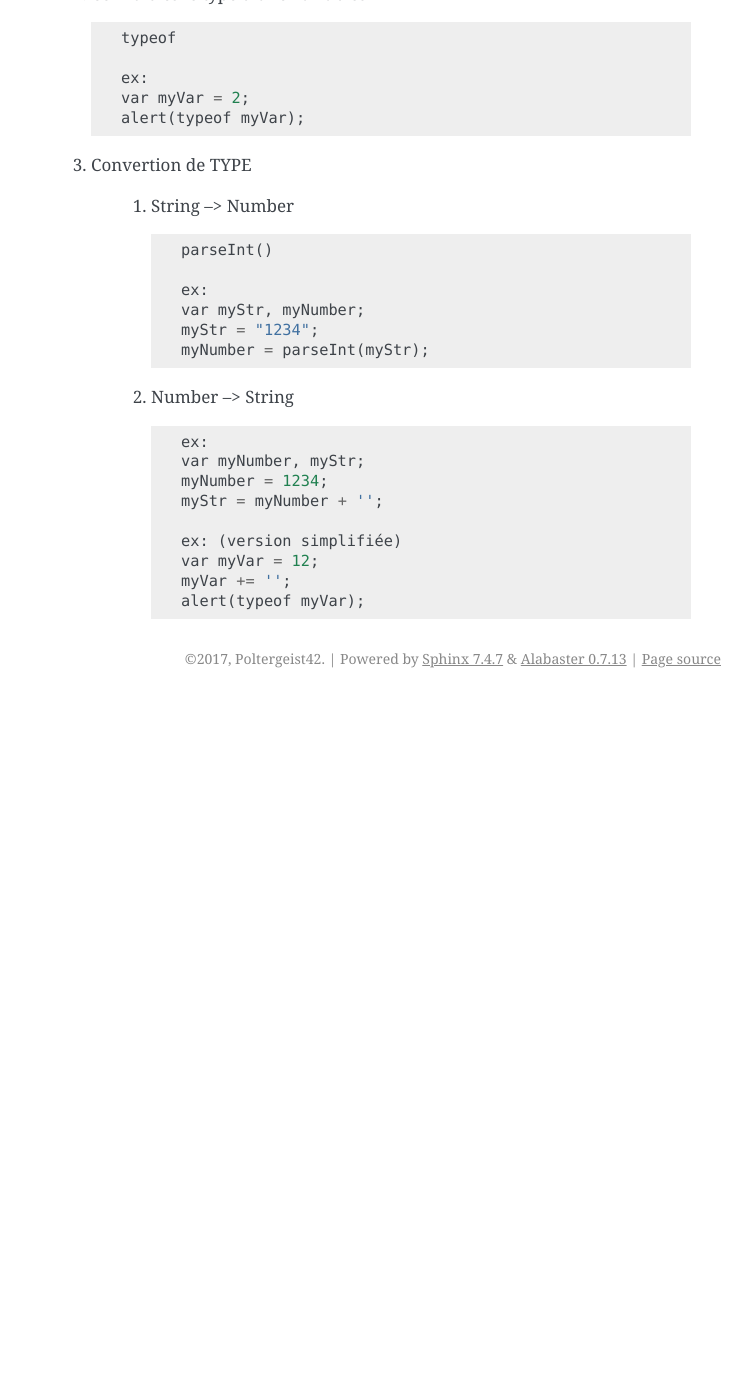
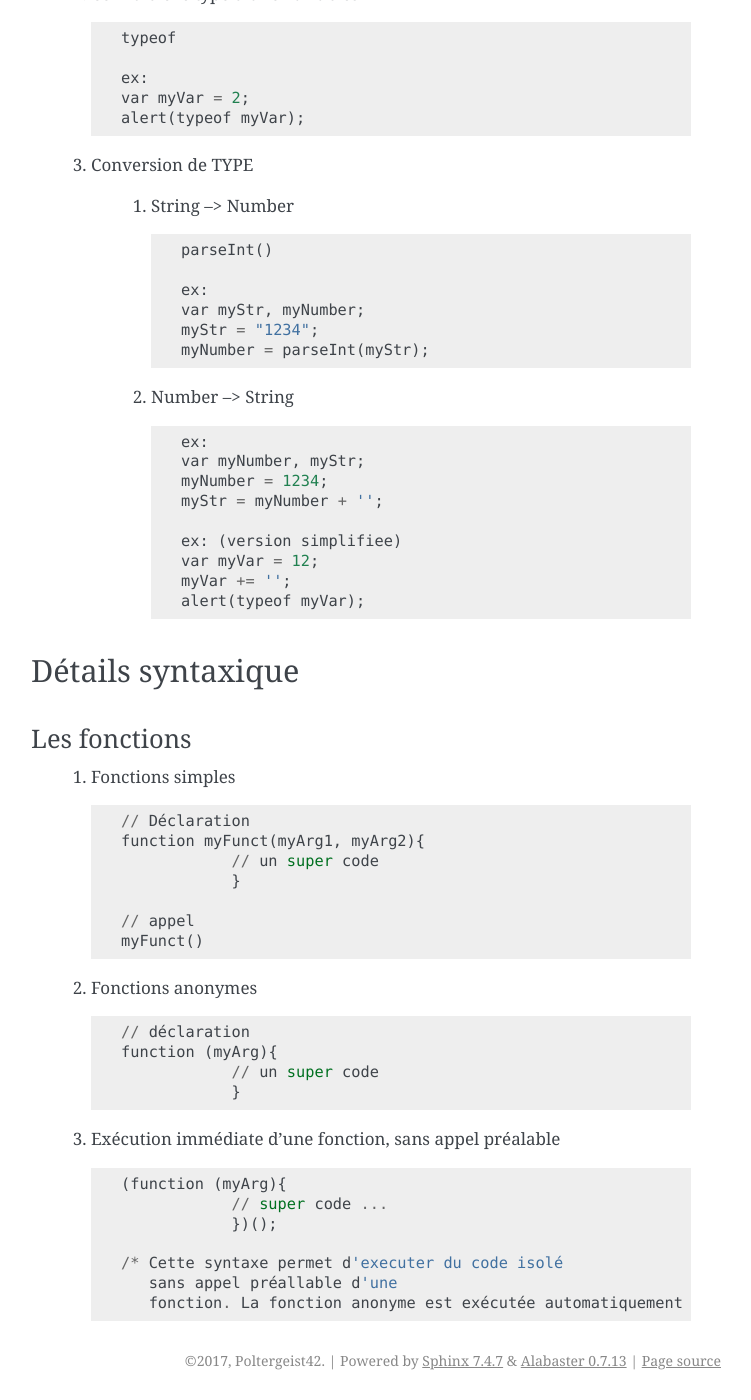
Before and after one commit to poltergeist42/JDM, a Sphinx documentation site: the page built from _1_userDoc/source/Javascript.rst, in a window 1280 px wide and 1400 px high, scrolled down 1435 px. Shown: the whole window, without its empty margins (389-1140 px from the left). Built offline with Sphinx 7.4.7, drawn with Linux system fonts in a browser that asks for light colours; before the commit the page ends 2133 px from its top, so only the background shows below that; some of the changed text lies outside the part shown.

Commit message:
UP: Django et Javascript

```diff
--- a/_1_userDoc/source/Javascript.rst
+++ b/_1_userDoc/source/Javascript.rst
@@ -78,7 +78,7 @@ Type
         var myVar = 2;
         alert(typeof myVar);
 
-    #. Convertion de TYPE
+    #. Conversion de TYPE
 
         #. String --> Number ::
 
@@ -96,7 +96,40 @@ Type
             myNumber = 1234;
             myStr = myNumber + '';
 
-            ex: (version simplifiée)
+            ex: (version simplifiee)
             var myVar = 12;
             myVar += '';
             alert(typeof myVar);
+
+Détails syntaxique
+==================
+
+Les fonctions
+-------------
+
+    #. Fonctions simples ::
+
+        // Déclaration
+        function myFunct(myArg1, myArg2){
+                    // un super code
+                    }
+
+        // appel
+        myFunct()
+
+    #. Fonctions anonymes ::
+
+        // déclaration
+        function (myArg){
+                    // un super code
+                    }
+
+    #. Exécution immédiate d'une fonction, sans appel préalable ::
+
+        (function (myArg){
+                    // super code ...
+                    })();
+
+        /* Cette syntaxe permet d'executer du code isolé
+           sans appel préallable d'une
+           fonction. La fonction anonyme est exécutée automatiquement (et immédiatement)
```
Also changed, not shown: other parts of _1_userDoc/source/Javascript.rst (+3 -3 lines), _1_userDoc/source/Django.rst (+16 -0 lines).
